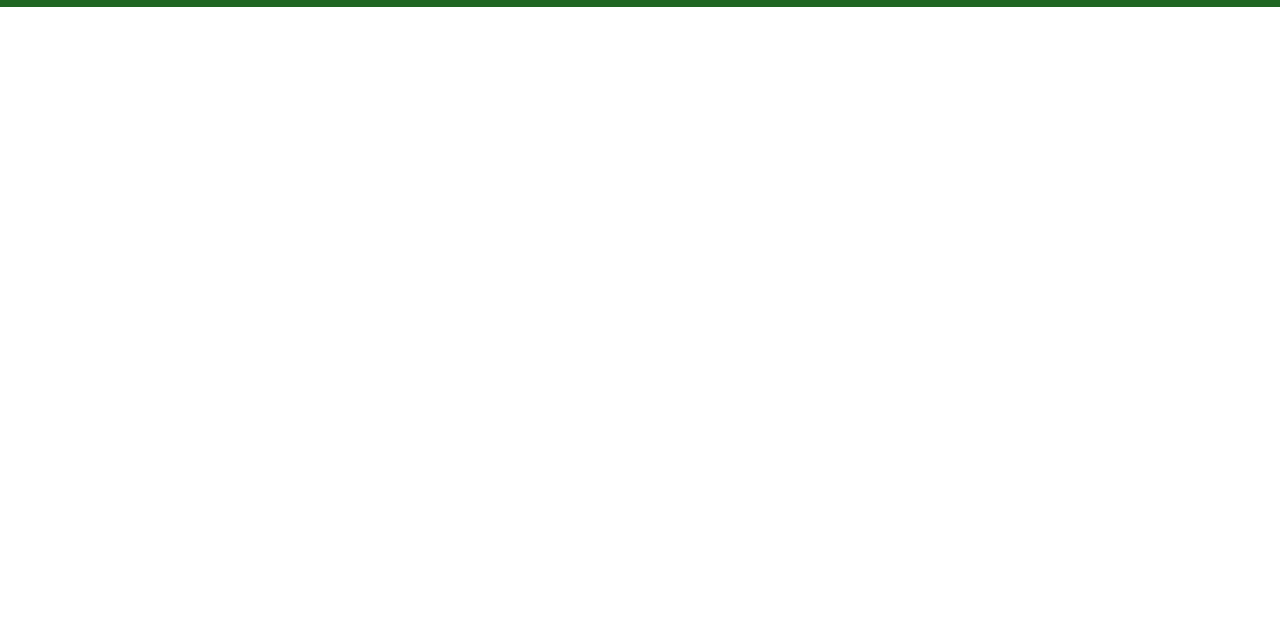
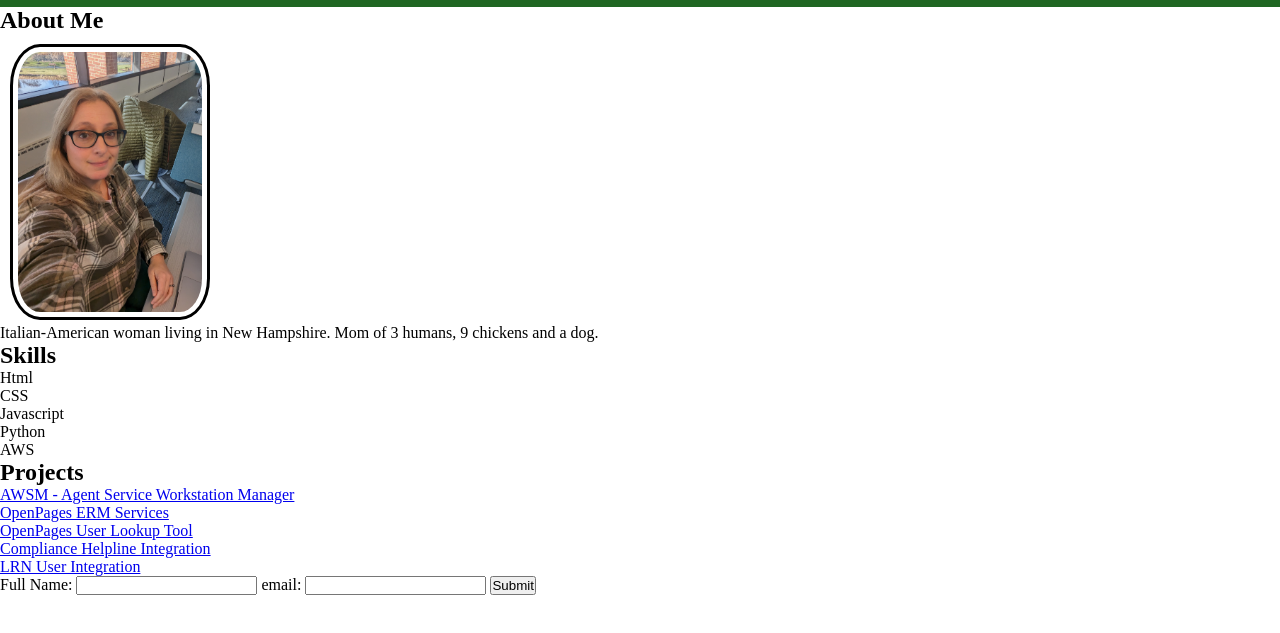
Before and after one commit to Melaa24/Capstone-PersonalPortfolio, a plain HTML site: page index.html in a window 1280 px wide. Shown: the part 41-674 px from the top of the page. Drawn offline with Linux system fonts and the light colour scheme.

Commit message:
added content

```diff
--- a/index.html
+++ b/index.html
@@ -16,10 +16,40 @@
         </nav>
     </header>
     <main>
-        <div id="about"></div>
-        <div id="skills"></div>
-        <div id="projects"></div>
-        <div id="contact"></div>
+        <div id="about">
+            <h2>About Me</h2>
+            <img src="photos/profile-picture.jpg" alt="Image of Andrea at work" id="profile-img" />
+            <p id="bio">Italian-American woman living in New Hampshire.  Mom of 3 humans, 9 chickens and a dog.</p>
+        </div>
+        <div id="skills">
+            <h2>Skills</h2>
+            <ul>
+                <li>Html</li>
+                <li>CSS</li>
+                <li>Javascript</li>
+                <li>Python</li>
+                <li>AWS</li>
+            </ul>
+        </div>
+        <div id="projects">
+            <h2>Projects</h2>
+            <ul>
+                <li><a href="#" target="_blank">AWSM - Agent Service Workstation Manager</a></li>
+                <li><a href="#" target="_blank">OpenPages ERM Services</a></li>
+                <li><a href="#" target="_blank">OpenPages User Lookup Tool</a></li>
+                <li><a href="#" target="_blank">Compliance Helpline Integration</a></li>
+                <li><a href="#" target="_blank">LRN User Integration</a></li>
+            </ul>
+        </div>
+        <div id="contact">
+            <form>
+                <label for="fullname">Full Name: </label>
+                <input type="text" id="fullname" name="fullname">
+                <label for="email">email: </label>
+                <input type="text" id="email" name="email">
+                <input type="submit" value="Submit">
+            </form>
+        </div>
     </main>
     <footer>
     </footer>
--- a/styles.css
+++ b/styles.css
@@ -22,3 +22,13 @@ nav > a {
     padding-left: 20px;
     text-decoration: none;
 }
+
+#profile-img {
+    width: 200px;
+    height: auto;
+    padding: 5px;
+    margin-top: 10px;
+    margin-left: 10px;
+    border-radius: 15%;
+    border: 3px solid black;
+}
```
Also changed, not shown: photos/profile-picture.jpg (added).
